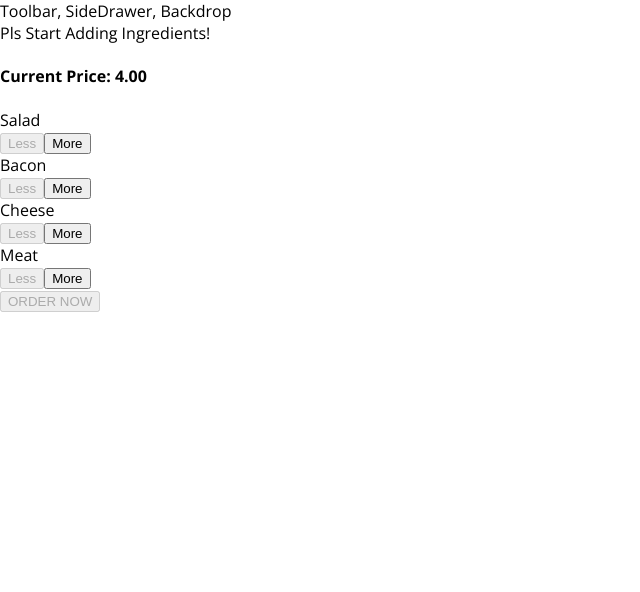
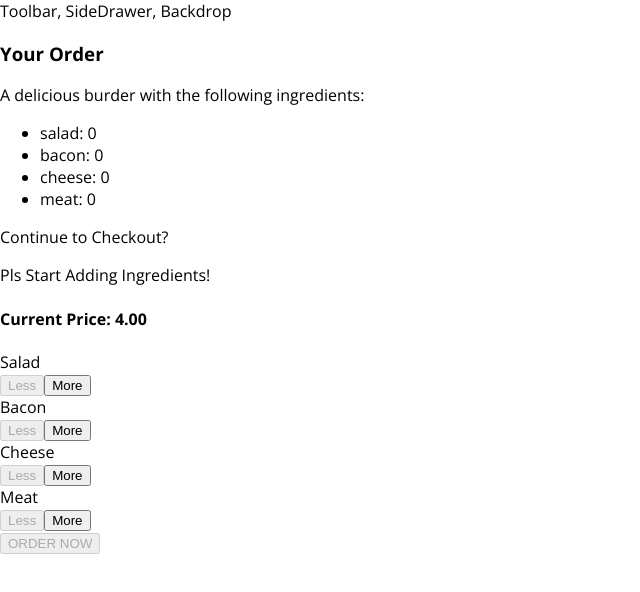
Before and after one commit to olufemi424/burgerbuilderreact, a React app: page / in a window 1280 px wide. Shown: the top 592 px of the page, without its empty margins (0-640 px from the left). Built offline with nearby package versions, Linux system fonts and the light colour scheme.

Commit message:
order summary modal

```diff
--- /dev/null
+++ b/src/components/Burger/OrderSummary/OrderSummery.js
@@ -0,0 +1,23 @@
+import React from "react";
+import Aux from "../../../hoc/Aux";
+
+const OrderSummer = props => {
+  const ingredientsSummary = Object.keys(props.ingredients).map(igKey => {
+    return (
+      <li key={igKey}>
+        <span style={{ textTransform: "capitalized" }}>{igKey}</span>:{" "}
+        {props.ingredients[igKey]}
+      </li>
+    );
+  });
+  return (
+    <Aux>
+      <h3>Your Order</h3>
+      <p>A delicious burder with the following ingredients:</p>
+      <ul>{ingredientsSummary}</ul>
+      <p>Continue to Checkout?</p>
+    </Aux>
+  );
+};
+
+export default OrderSummer;
--- /dev/null
+++ b/src/components/UI/Modal/Modal.css
@@ -0,0 +1,20 @@
+.Modal {
+  position: fixed;
+  z-index: 500;
+  background-color: white;
+  width: 70%;
+  border: 1px solid #ccc;
+  box-shadow: 1px 1px 1px black;
+  padding: 16px;
+  left: 15%;
+  top: 30%;
+  box-sizing: border-box;
+  transition: all 0.3s ease-out;
+}
+
+@media (min-width: 600px) {
+  .Modal {
+    width: 500px;
+    left: calc(50% - 250px);
+  }
+}
--- /dev/null
+++ b/src/components/UI/Modal/Modal.js
@@ -0,0 +1,6 @@
+import React from "react";
+import classes from "./Modal.css";
+
+const Modal = props => <div className={classes.Modal}>{props.children}</div>;
+
+export default Modal;
--- a/src/containers/BurgerBuilder/BurgerBuilder.js
+++ b/src/containers/BurgerBuilder/BurgerBuilder.js
@@ -3,6 +3,8 @@
 import Aux from "../../hoc/Aux";
 import Burger from "../../components/Burger/Burger";
 import BuildControls from "../../components/Burger/BuildControls/BuildControls";
+import Modal from "../../components/UI/Modal/Modal";
+import OrderSummary from "../../components/Burger/OrderSummary/OrderSummery";
 
 const INGREDIENTS_PRICES = {
   salad: 0.5,
@@ -76,6 +78,9 @@
 
     return (
       <Aux>
+        <Modal>
+          <OrderSummary ingredients={this.state.ingredients} />
+        </Modal>
         <Burger ingredients={this.state.ingredients} />
         <BuildControls
           ingredientAdded={this.addIngredientHandler}
```
Also changed, not shown: src/components/UI/Backdrop/Backdrop.js (added).
